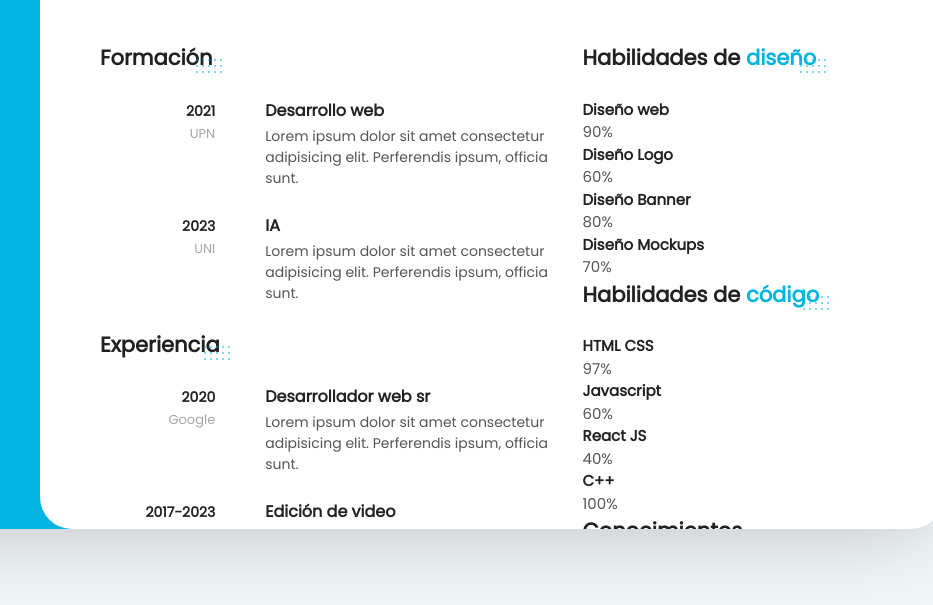
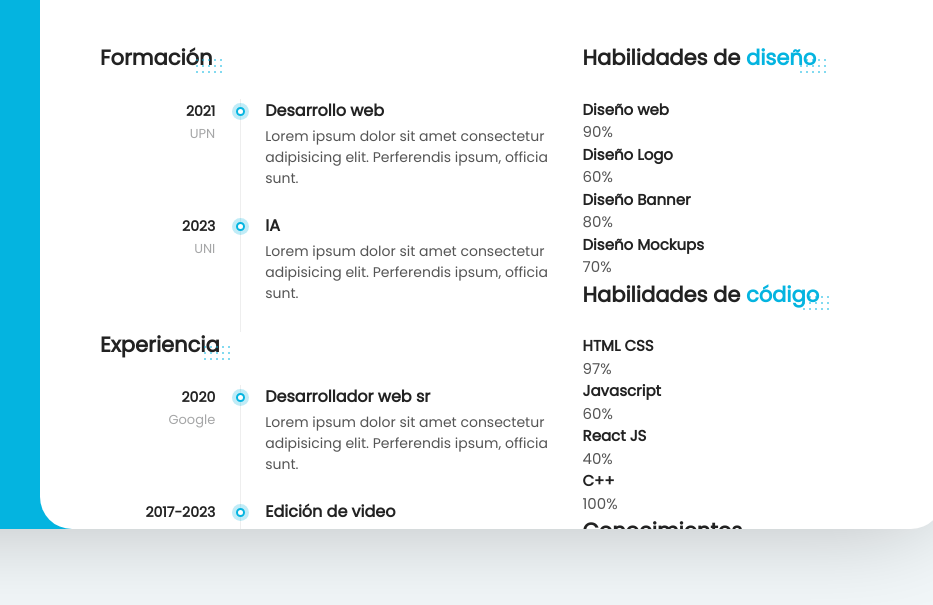
Before and after one commit to leobytex/devgrids.github.io, a plain HTML site: page curriculum.html in a window 1280 px wide. Shown: the part 191-796 px from the top of the page, 347-1280 px from the left. Drawn offline with Linux system fonts and the light colour scheme.

Commit message:
Línea divisoria de pseudo elementos

```diff
--- a/assets/css/styles.css
+++ b/assets/css/styles.css
@@ -727,9 +727,44 @@ h6 {
 .timeline__text {
     font-size: 1.4rem;
     margin-bottom: 1rem;
-
 }
 
+.timeline__divider {
+    position: absolute;
+    top: 0;
+    left: 30%;
+    bottom: -18px;
+    width: 1px;
+    background-color: var(--color-background-scrollbar);
+}
+
+.timeline__divider::before {
+    content: "";
+    position: absolute;
+    margin-top: 0.4rem;
+    margin-left: -0.8rem;
+    width: 1.7rem;
+    height: 1.7rem;
+    background-color: var(--color-secondary);
+    border-radius: 10rem;
+    opacity: 0.25;
+}
+
+.timeline__divider::after {
+    content: "";
+    position: absolute;
+    margin-top: 0.8rem;
+    margin-left: -0.4rem;
+    width: 0.9rem;
+    height: 0.9rem;
+    background-color: var(--color-principal);
+    border-radius: 10rem;
+    border: 2px solid var(--color-secondary);
+    opacity: 1;
+}
+
+
+/*CURRICULUM DERECHA*/
 .resume__right {
     flex-basis: 41%;
 }
```
